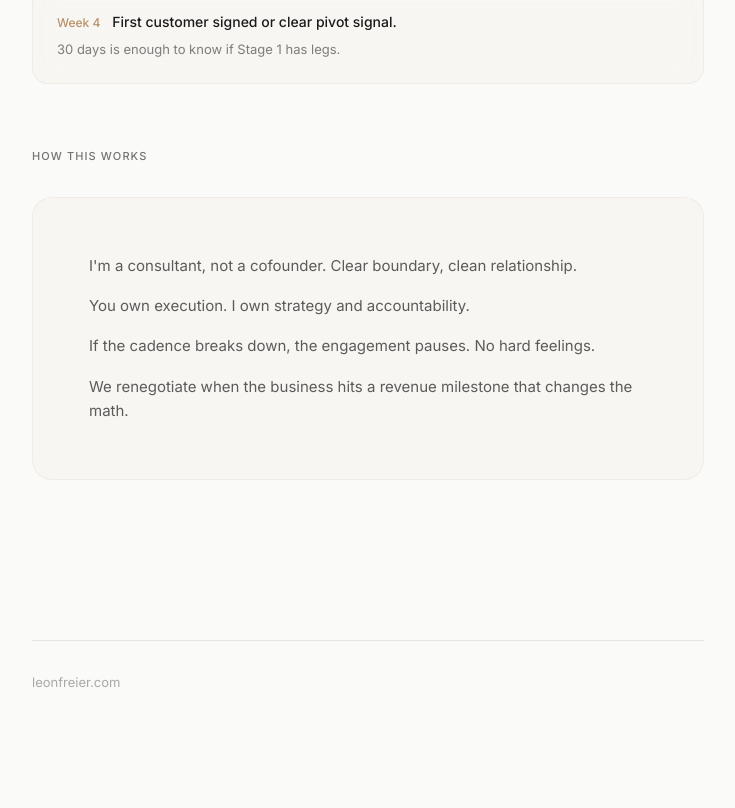
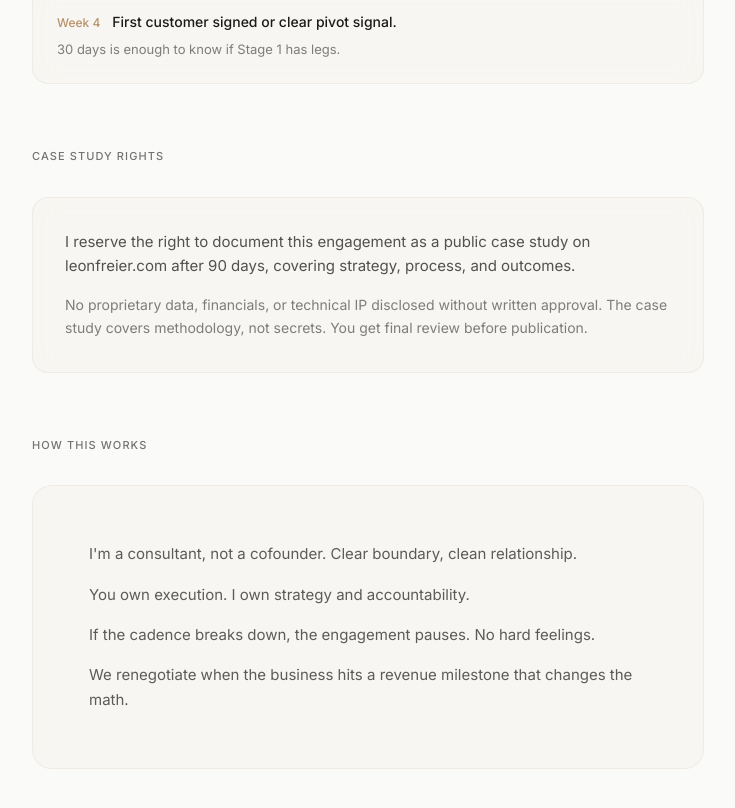
Before and after one commit to Apex-Sudo/leonfreier, a Next.js app: page /fugoku in a window 1280 px wide. Shown: the part 2481-3289 px from the top of the page, without its empty margins (272-1007 px from the left). Before the commit the page ends 3214 px from the top, so only its background shows below. Built offline with nearby package versions, Linux system fonts and the light colour scheme.

Commit message:
Add case study rights section

```diff
--- a/app/fugoku/page.tsx
+++ b/app/fugoku/page.tsx
@@ -210,6 +210,23 @@ export default function FugokuProposal() {
         </div>
       </section>
 
+      {/* ═══ Case Study ═══ */}
+      <section className="px-6 pb-16">
+        <div className="max-w-2xl mx-auto">
+          <h2 className="text-[11px] font-medium tracking-widest text-muted uppercase mb-8">Case Study Rights</h2>
+          <div className="glass-card p-8">
+            <p className="text-[15px] leading-relaxed text-foreground/75 mb-4">
+              I reserve the right to document this engagement as a public case study
+              on leonfreier.com after 90 days, covering strategy, process, and outcomes.
+            </p>
+            <p className="text-[14px] leading-relaxed text-foreground/55">
+              No proprietary data, financials, or technical IP disclosed without written approval.
+              The case study covers methodology, not secrets. You get final review before publication.
+            </p>
+          </div>
+        </div>
+      </section>
+
       {/* ═══ Principles ═══ */}
       <section className="px-6 pb-20 md:pb-28">
         <div className="max-w-2xl mx-auto">
```
